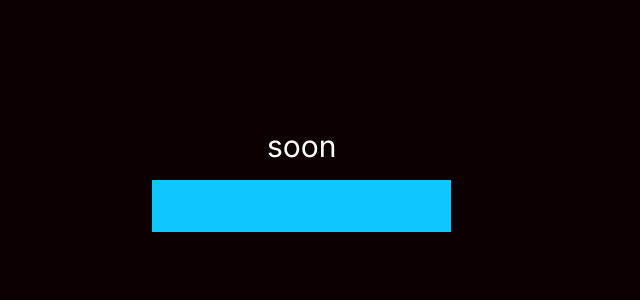
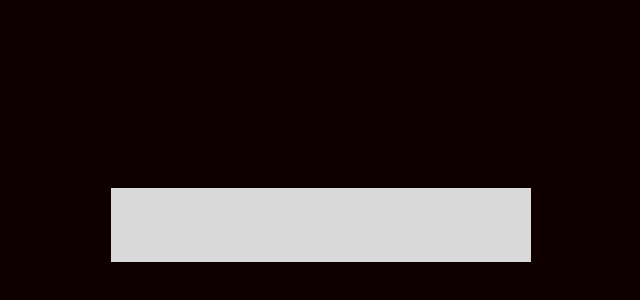
Before and after one commit to robertofficial/test, a React (Create React App) app: page / in a window 1280 px wide. Shown: the part 348-648 px from the top of the page, without its empty margins (418-1058 px from the left). Built offline with nearby package versions, Linux system fonts and the light colour scheme.

Commit message:
Imported from Quest

```diff
--- a/src/App.tsx
+++ b/src/App.tsx
@@ -2,14 +2,14 @@ import React from 'react';
 import { Routes, Route } from 'react-router-dom';
 import { ThemeProvider, StyledEngineProvider } from '@mui/material/styles';
 import questTheme from 'src/MyDesignSystemLightTheme';
-import Desktop1 from 'src/components/Desktop1/Desktop1';
+import MyWebsite from 'src/components/MyWebsite/MyWebsite';
 
 function App() {
   return (
     <StyledEngineProvider injectFirst>
       <ThemeProvider theme={questTheme}>
         <Routes>
-          <Route path="/" element={<Desktop1 />} />
+          <Route path="/" element={<MyWebsite />} />
         </Routes>
       </ThemeProvider>
     </StyledEngineProvider>
--- /dev/null
+++ b/src/components/MyWebsite/MyWebsite.tsx
@@ -0,0 +1,51 @@
+/**********************************************************************
+ *
+ *   Component generated by Quest
+ *
+ *   WARNING: By editing this component by hand, you will lose the ability to regenerate the code without conflicts.
+ *   To preseve that abilty, always export from Quest to regenerate this file.
+ *   To setup props, bindings and actions, use the Quest editor
+ *   Code Logic goes in the hook associated with this component
+ *
+ *   For help and further details refer to: https://www.quest.ai/docs
+ *
+ *
+ **********************************************************************/
+
+import React from 'react';
+import { styled } from '@mui/material/styles';
+import { MyWebsiteProps } from 'src/types';
+
+const MyWebsite1: any = styled('div')({
+  backgroundColor: `rgba(15, 0, 0, 1)`,
+  display: `flex`,
+  position: `relative`,
+  isolation: `isolate`,
+  flexDirection: `row`,
+  width: '100%',
+  height: `1024px`,
+  justifyContent: `flex-start`,
+  alignItems: `flex-start`,
+  padding: `0px`,
+  boxSizing: `border-box`,
+  overflow: `hidden`,
+});
+
+const Rectangle1: any = styled('div')({
+  backgroundColor: `rgba(217, 217, 217, 1)`,
+  width: `420px`,
+  height: `74px`,
+  position: `absolute`,
+  left: `529px`,
+  top: `536px`,
+});
+
+function MyWebsite(props: MyWebsiteProps): JSX.Element {
+  return (
+    <MyWebsite1>
+      <Rectangle1></Rectangle1>
+    </MyWebsite1>
+  );
+}
+
+export default MyWebsite;
```
Also changed, not shown: src/types.ts (+13 -5 lines).
